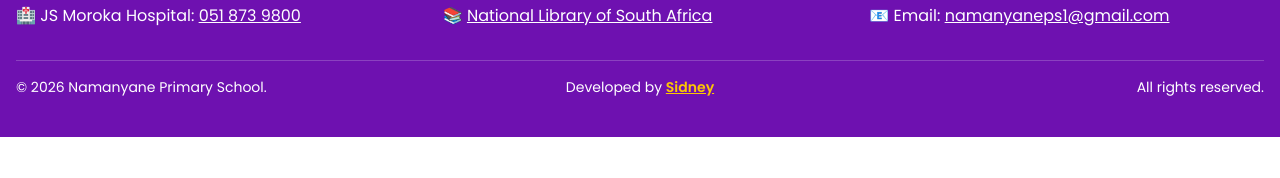
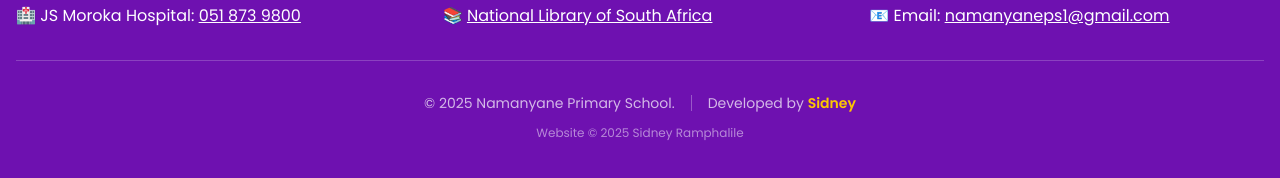
Before and after one commit to SidneyRamphalile/Namanyane-Primary-School, a React (Vite) app: page /resources in a window 1280 px wide. Shown: the part 1332-1510 px from the top of the page. Before the commit the page ends 1469 px from the top, so only its background shows below. Built offline with nearby package versions, Linux system fonts and the light colour scheme.

Commit message:
Update Footer.jsx

```diff
--- a/src/components/Footer.jsx
+++ b/src/components/Footer.jsx
@@ -1,4 +1,6 @@
 const Footer = () => {
+  const year = new Date().getFullYear();
+
   return (
     <footer
       className="bg-purple-800 text-white px-4 py-10 mt-auto"
@@ -99,24 +101,28 @@ const Footer = () => {
       </div>
 
       {/* Bottom line */}
-      <div className="border-t border-white/20 mt-8 pt-4 grid grid-cols-1 md:grid-cols-3 gap-4 items-center text-center text-sm md:text-md">
-        <div className="order-1 md:order-1 md:text-left">
-          &copy; 2026 Namanyane Primary School.
-        </div>
-        <div className="order-3 md:order-2">
+      <div className="max-w-7xl mx-auto border-t border-white/20 mt-8 pt-8 flex flex-col items-center gap-3 text-center">
+        <div className="flex flex-col items-center gap-2 text-sm text-white/70 sm:flex-row sm:gap-4">
+          <p>&copy; {year} Namanyane Primary School.</p>
+          <span
+            className="hidden h-4 w-px bg-white/30 sm:block"
+            aria-hidden="true"
+          ></span>
+          <p>
             Developed by{" "}
             <a
               href="https://sidneyramphalile.online"
               target="_blank"
               rel="noopener noreferrer"
-            className="hover:text-yellow-400 underline text-yellow-400 font-semibold cursor-pointer"
+              className="font-semibold text-yellow-400 transition hover:text-yellow-300"
             >
               Sidney
             </a>
+          </p>
         </div>
-        <div className="order-2 md:order-3 md:text-right">
-          All rights reserved.
-        </div>
+        <p className="text-xs text-white/50">
+          Website &copy; {year} Sidney Ramphalile
+        </p>
       </div>
     </footer>
   );
```
Lines whose indentation alone changed are shown as unchanged.
